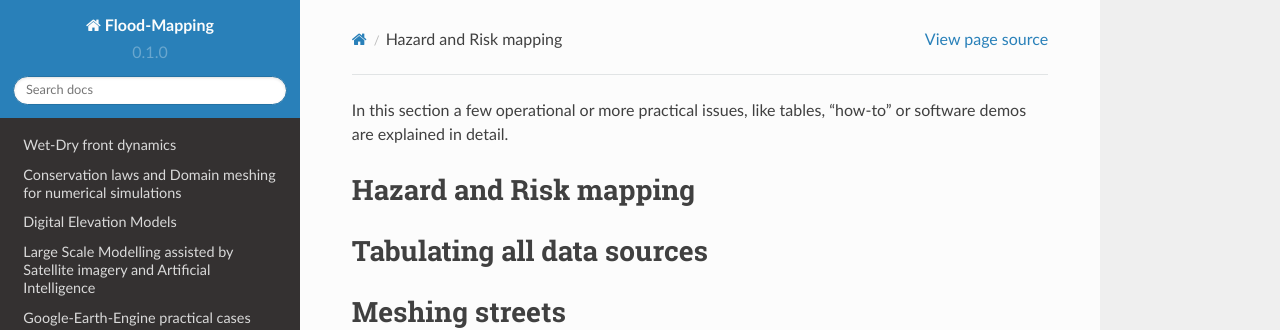
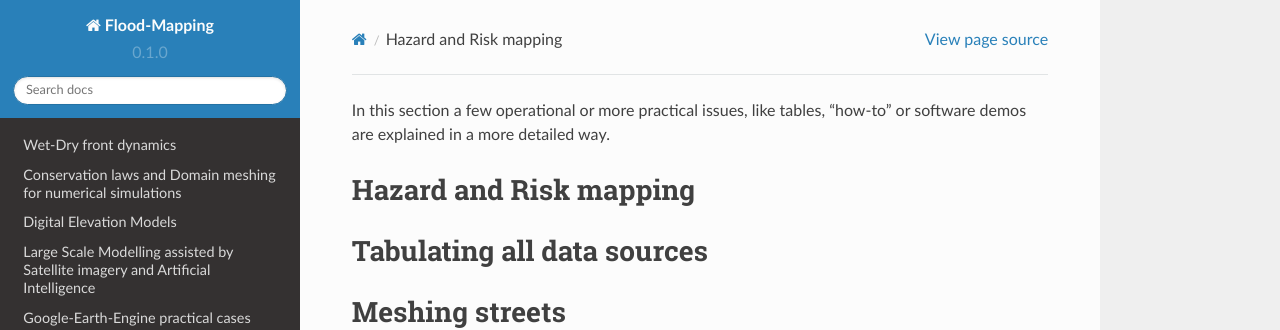
Before and after one commit to ivillamadrid/FloodMapping, a Sphinx documentation site: the page built from docs/source/operational_appx.rst, in a window 1280 px wide. Shown: the top 330 px of the page. Built offline with Sphinx 7.4.7 and the Read the Docs theme 2.0.0, drawn with Linux system fonts in a browser that asks for light colours.

Commit message:
Update operational_appx.rst

```diff
--- a/docs/source/operational_appx.rst
+++ b/docs/source/operational_appx.rst
@@ -1,16 +1,16 @@
-In this section a few operational or more practical issues, like tables, "how-to" or software demos are explained in detail.
+In this section a few operational or more practical issues, like tables, "how-to" or software demos are explained in a more detailed way.
 
 Hazard and Risk mapping
-=======================
+-----------------------
 
 
 Tabulating all data sources
-===========================
+---------------------------
 
 
 Meshing streets
-===============
+---------------
 
 
 Setting up a Convolutional Neural Network like U-Net
-====================================================
+----------------------------------------------------
```
